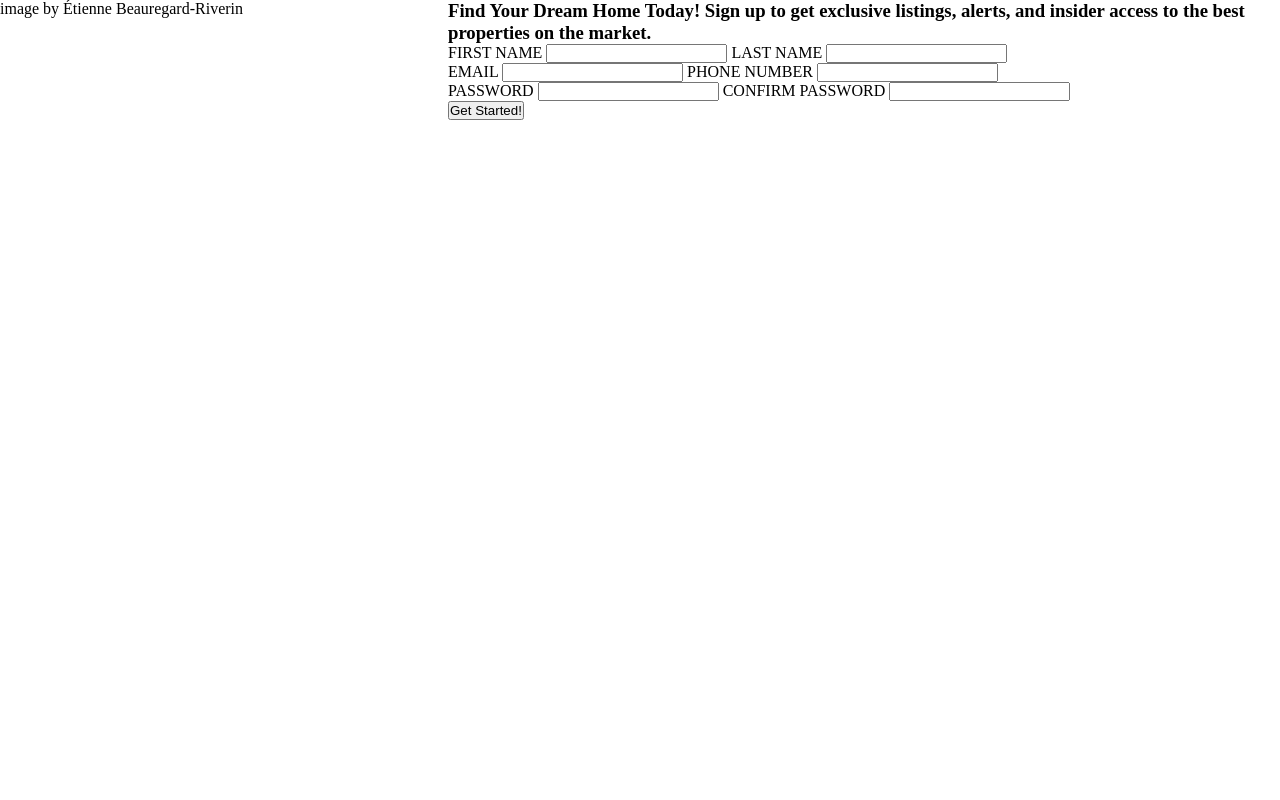
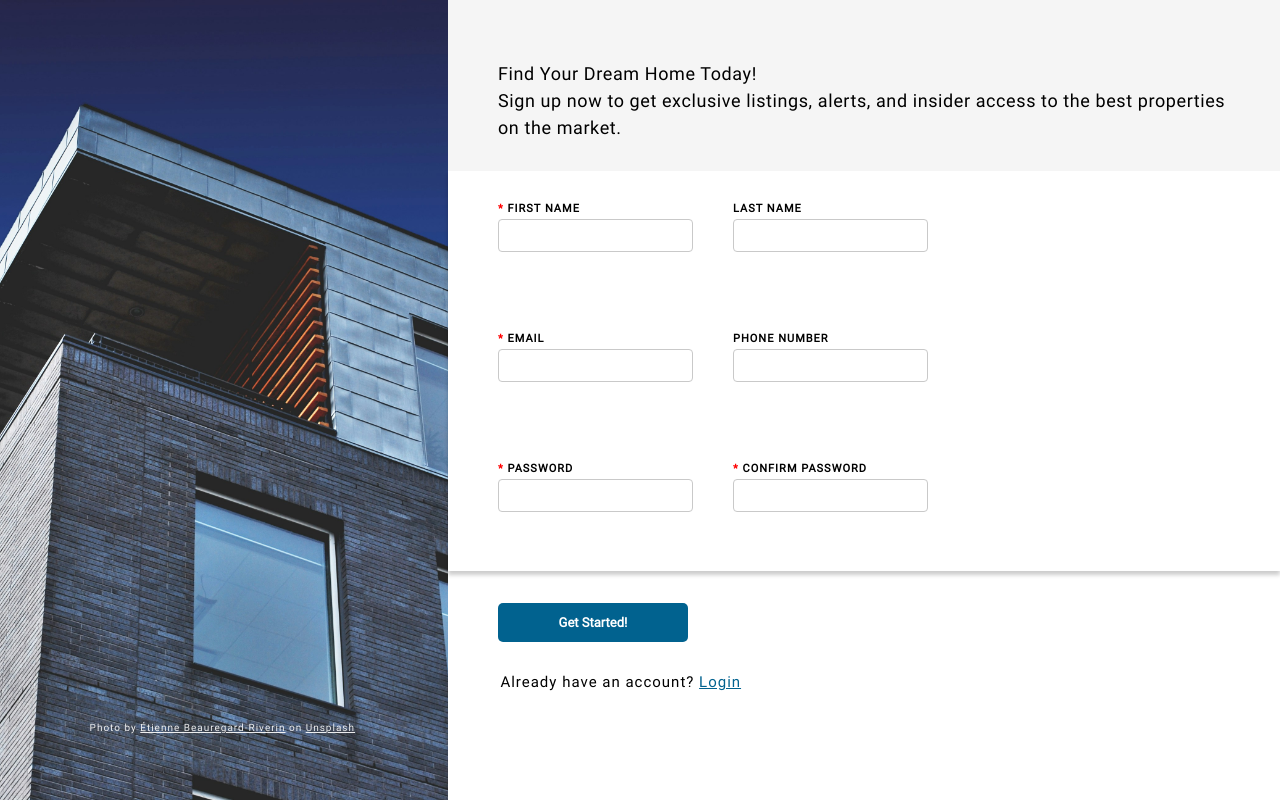
Before and after one commit to jamesayim/signup-form, a plain HTML site: page index.html in a window 1280 px wide. Drawn offline with Linux system fonts and the light colour scheme.

Commit message:
signup form done: 80% completion

```diff
--- a/css/styles.css
+++ b/css/styles.css
@@ -1,8 +1,9 @@
 @font-face {
-    font-family: 'Norse';
-    src: url('fonts/Norse-Bold.otf') format('otf');
+    font-family: "Roboto Regular";
+    src: url("/fonts/Roboto-Regular.ttf");
     font-weight: normal;
     font-style: normal;
+    font-optical-sizing: auto;
 }
 
 * {
@@ -12,14 +13,119 @@
 }
 
 body {
-    font-family: "Norse";
+    font-family: "Roboto Regular", sans-serif;
+    height: 100vh;
+    letter-spacing: 1px;
+    word-spacing: normal;
+    line-height: 1.5;
 }
 
 .half-background {
     width: 35vw;
     height: 100vh;
-    background-image: url();
+    background-image: url(/images/real-estate-01.jpg);
     background-size: cover;
     background-position: center;
+    background-repeat: no-repeat;
     float: left;
+    flex: 1;
 }
+
+.topinfo-container {
+    padding: 60px 50px 30px;
+    flex: 1;
+    display: flex;
+    justify-content: center;
+    align-items: center;
+    background-color: rgb(245, 245, 245);
+}
+
+.top-info {
+    font-size: 18px;
+    word-spacing: normal;
+    letter-spacing: 0.6px;
+}
+
+form {
+    display: flex;
+    flex-wrap: wrap;
+    flex-direction: row;
+    gap: 20px;
+    padding: 30px 50px 0;
+    height: 50vh;
+    margin: 0 auto;
+    flex: 1;
+    box-shadow: 0 4px 4px rgba(0, 0, 0, 0.2);
+    position: relative;
+}
+
+form label {
+    display: block;
+    font-size: 11px;
+    font-weight: 700;
+    margin-bottom: 1px;
+    width: 100%;
+}
+
+form label[for="firstname"]::before,
+form label[for="useremail"]::before,
+form label[for*="password"]::before {
+    content: "* ";
+    color: red;
+}
+
+form input {
+    border-radius: 4px;
+    border: 1px solid rgb(201, 201, 201);
+    padding: 8px;
+    width: 100%;
+}
+
+.formgroup1, .formgroup2, .formgroup3 {
+    min-width: 180px;
+}
+
+form button {
+    border: none;
+    cursor: pointer;
+    border-radius: 5px;
+    font-size: 13px;
+    font-weight: 900;
+    width: 190px;
+    padding: 12px;
+    position: absolute;
+    top: 108%;
+    font-family: "Roboto Regular";
+    color: white;
+    background-color: rgb(1, 98, 143);
+}
+
+.namegroup, .contactgroup, .pwgroup {
+    display: inline-flex;
+    gap: 40px;
+    margin-bottom: -70px;
+}
+
+.credit {
+    color: white;
+    position: absolute;
+    top: 90%;
+    left: 7%;
+    opacity: 90%;
+    font-size: 10px;
+}
+
+a[href*="unsplash"] {
+    color: white;
+}
+
+a[class*="login"] {
+    color: rgb(1, 98, 143);
+}
+p[class*="loginhere"] {
+    font-size: 15px;
+    position: absolute;
+    top: 125%;
+    left: 6.3%;
+    width: max-content;
+}
--- a/index.html
+++ b/index.html
@@ -4,40 +4,54 @@
     <meta charset="UTF-8">
     <meta name="viewport" content="width=device-width, initial-scale=1.0">
     <title>Signup Form</title>
-    <link rel="stylesheet" href="css/styles.css">
+    <link rel="stylesheet" href="/css/styles.css">
 </head>
 <body>
     <div class="half-background">
-        <p class="credit">image by Étienne Beauregard-Riverin</p>
+        <p class="credit">Photo by <a referrerpolicy="no-referrer" href="https://unsplash.com/@etienne_beauregard" class="owner">Étienne Beauregard-Riverin</a> on <a href="https://unsplash.com/" class="unsplash">Unsplash</a></p>
     </div>
 
-    <h3 class="top-info">Find Your Dream Home Today! Sign up to get exclusive listings, alerts, and insider access to the best properties on the market.</h3>
+    <div class="topinfo-container">
+        <p class="top-info">Find Your Dream Home Today!
+            <br>Sign up now to get exclusive listings, alerts, and insider access to the best properties on the market.
+        </p>
+    </div>
 
     <form action="#" method="post">
-
-        <div class="username container">
+            <div class="namegroup">
+                <div class="formgroup1">
                     <label for="firstname">FIRST NAME</label>
-            <input type="text" name="first-name" id="firstname" required>
+                    <input type="text" name="first-name" id="firstname" autocomplete="off" required>
+                </div>
+                <div class="formgroup1">
                     <label for="lastname">LAST NAME</label>
                     <input type="text" name="last-name" id="lastname">
                 </div>
+            </div>
 
-        <div class="contact container">
+            <div class="contactgroup">
+                <div class="formgroup2">
                     <label for="useremail">EMAIL</label>
                     <input type="email" name="user-email" id="useremail" required>
+                </div>
+                <div class="formgroup2">
                     <label for="phonenumber">PHONE NUMBER</label>
                     <input type="tel" name="phone-number" id="phonenumber">
                 </div>
+            </div>
 
-        <div class="userpassword container">
+            <div class="pwgroup">
+                <div class="formgroup3">
                     <label for="password">PASSWORD</label>
                     <input type="password" name="password" id="password" required>
+                </div>
+                <div class="formgroup3">
                     <label for="confirm-password">CONFIRM PASSWORD</label>
                     <input type="password" name="confirm_password" id="confirm-password" required>
                 </div>
-
+            </div>
         <button type="submit">Get Started!</button>
+        <p class="loginhere">Already have an account? <a href="#" class="login">Login</a></p>
     </form>
-
 </body>
 </html>
```
Also changed, not shown: fonts/Norse-Bold.otf (deleted), fonts/Roboto-Bold.ttf (added), fonts/Roboto-Regular.ttf (added). Lines whose indentation alone changed are shown as unchanged.
